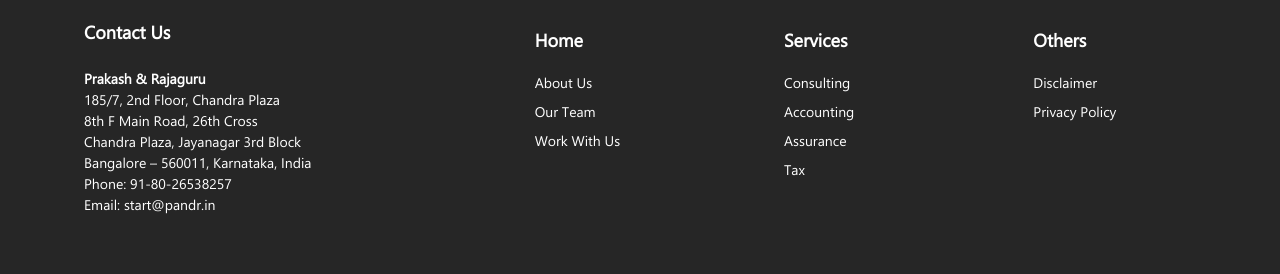
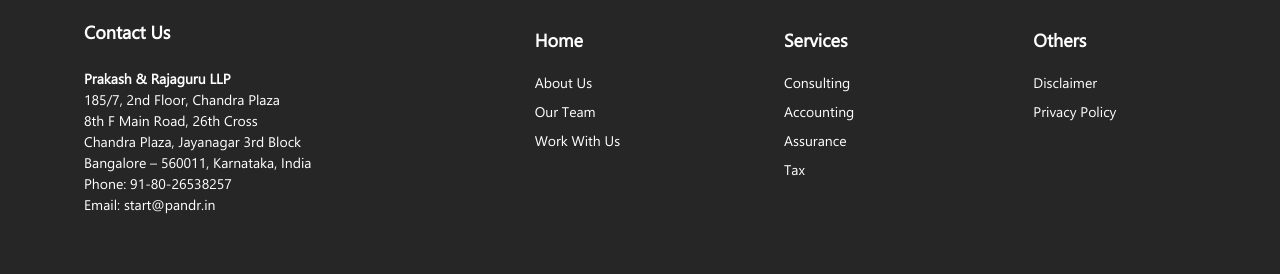
Before and after one commit to Swadhin2001/PandR, a Next.js app: page /policy in a window 1280 px wide. Shown: the part 1937-2211 px from the top of the page. Built offline with nearby package versions, Linux system fonts and the light colour scheme; a small style sheet from the web is missing.

Commit message:
Title Added

```diff
--- a/src/components/Footer.jsx
+++ b/src/components/Footer.jsx
@@ -12,7 +12,7 @@
             <UpperFooter></UpperFooter>
           </motion.div>
           <Lower_footer></Lower_footer>
-          <p className='text-white text-center footer-p m-0 p-0'>Copyright (c) 2023 Prakash and Rajaguru, Bangalore, India. All Rights Reserved.</p>
+          <p className='text-white text-center footer-p m-0 p-0'>Copyright (c) 2023 Prakash & Rajaguru LLP, Bangalore, India. All Rights Reserved.</p>
         </div>
     </div>
     </>
--- a/src/components/Lower_footer.jsx
+++ b/src/components/Lower_footer.jsx
@@ -11,7 +11,7 @@
           <h4 style={{ "fontWeight": "700", "fontSize": "18px" }}>Contact Us</h4>
           <p className='py-3' style={{ "fontWeight": "400", "fontSize": "14px" }}>
             <strong>
-              Prakash & Rajaguru
+              Prakash & Rajaguru LLP
               <br/>
             </strong>
             185/7, 2nd Floor, Chandra Plaza
--- a/src/pages/_app.js
+++ b/src/pages/_app.js
@@ -8,6 +8,7 @@
     <>
       <Head>
         <meta name="viewport" content="width=device-width, initial-scale=1" />
+        <title>Prakash & Rajaguru LLP-Chattered Accountants</title>
         <link
           href="https://cdn.jsdelivr.net/npm/bootstrap@5.0.0-beta1/dist/css/bootstrap.min.css"
           rel="stylesheet"
--- a/src/styles/globals.css
+++ b/src/styles/globals.css
@@ -374,6 +374,7 @@
 }
 .dropdown-menu a:hover{
   background: black;
+  transition:0.7s;
 }
 .dropdown-item:hover{
   color: white !important;
```
